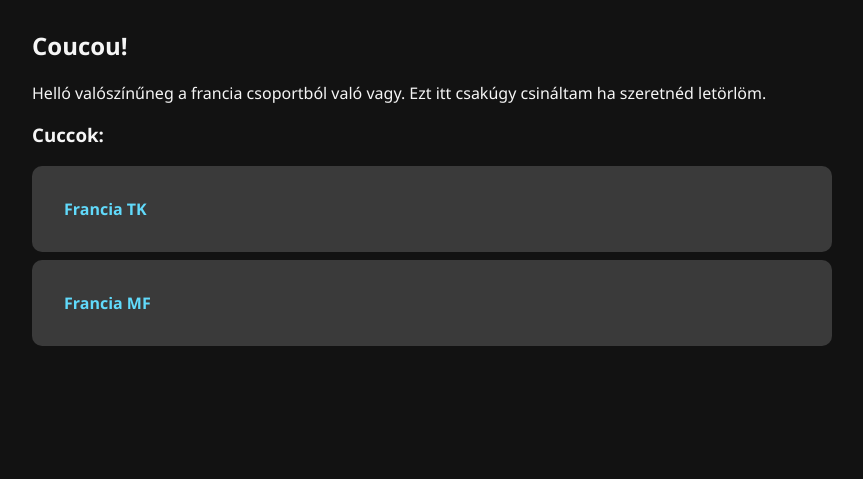
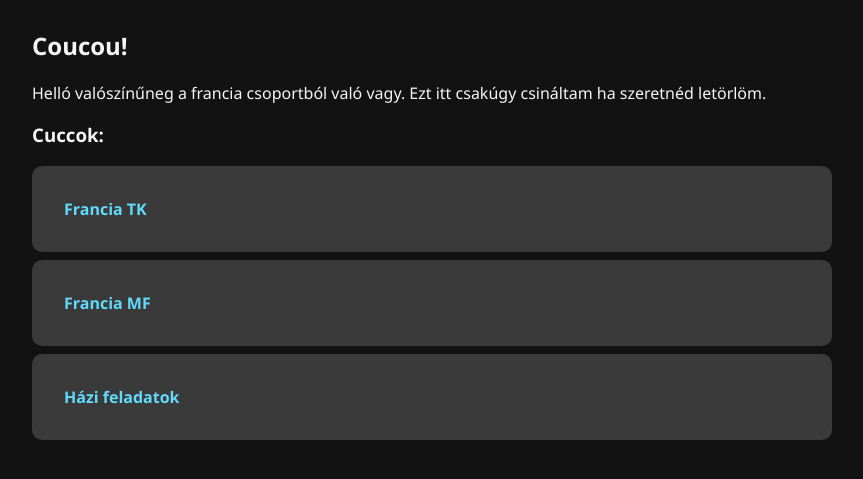
Before and after one commit to Somatilla/somatilla.github.io, a plain HTML site: page index.html in a window 1280 px wide. Shown: the part 131-610 px from the top of the page, without its empty margins (208-1071 px from the left). Drawn offline with Linux system fonts and the light colour scheme.

Commit message:
Update index.html

```diff
--- a/index.html
+++ b/index.html
@@ -25,6 +25,7 @@
       <ul>
         <li><a href="books/TK_index.html">Francia TK</a></li>
         <li><a href="books/MF_index.html">Francia MF</a></li>
+        <li><a href="books/MF_index.html">Házi feladatok</a></li>
       </ul>
     </section>
   </main>
```
